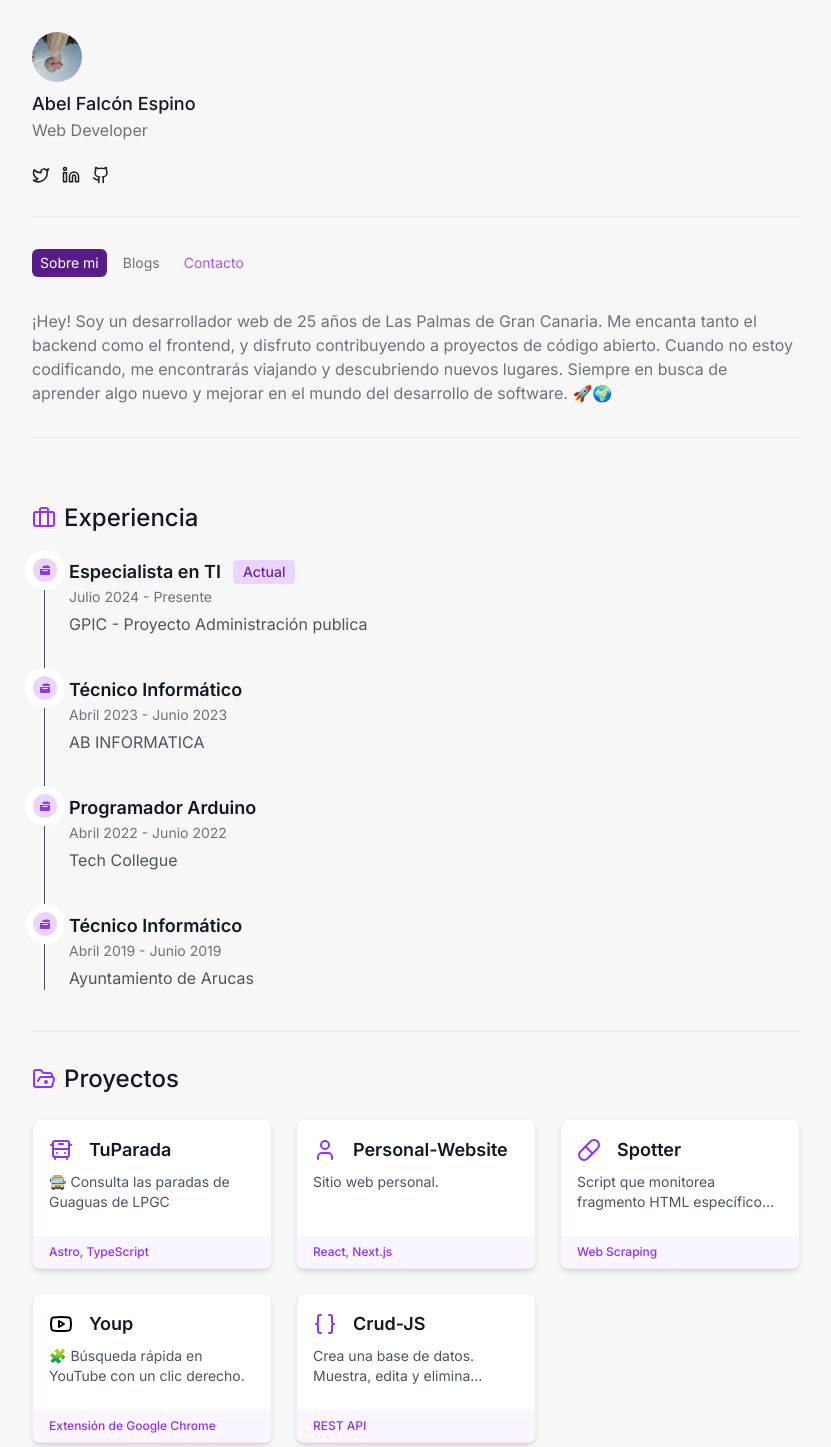
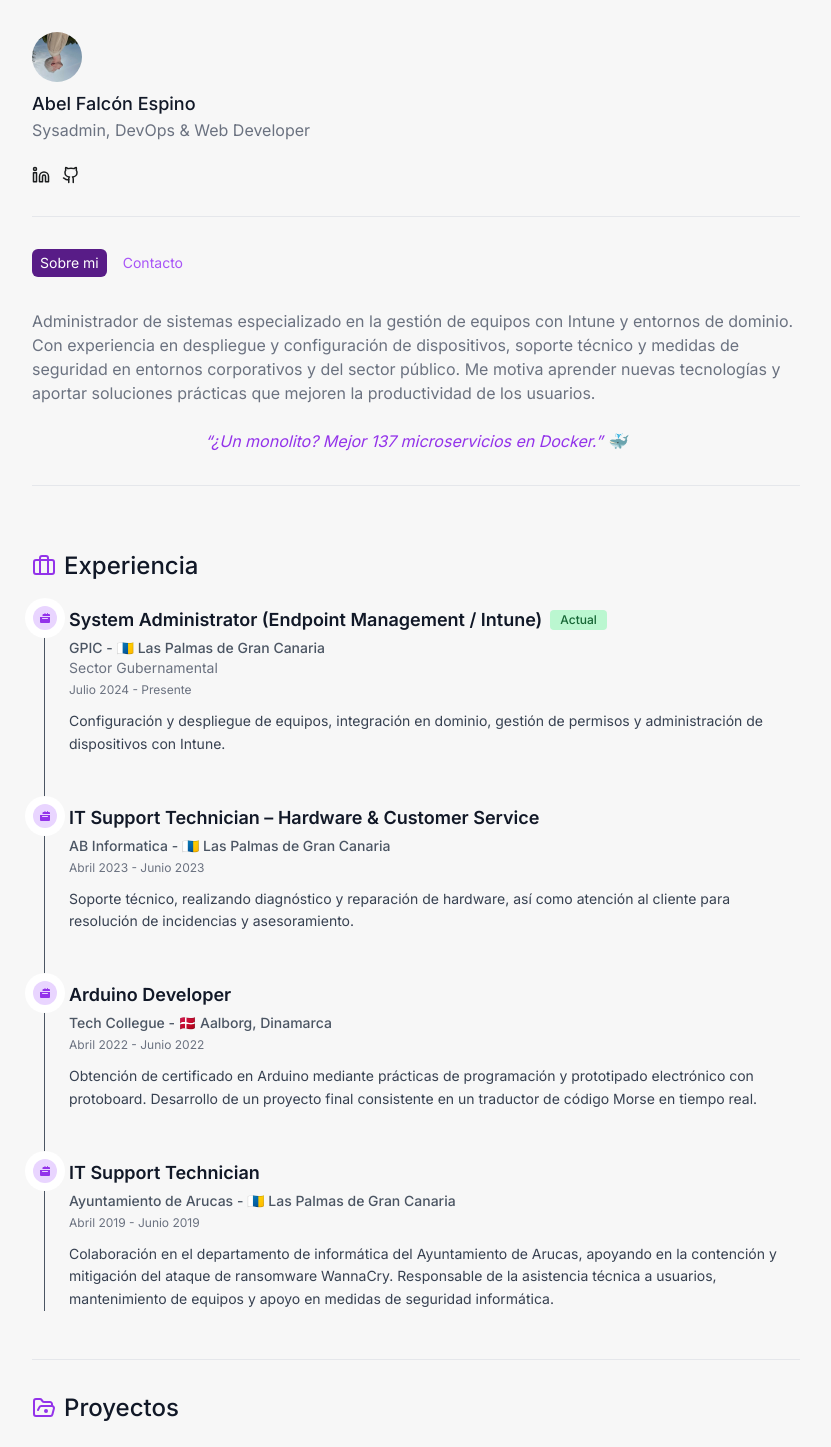
Before and after one commit to AbelFalcon/personal-website, a Next.js app: page / in a window 1280 px wide. Shown: the top 1447 px of the page, without its empty margins (224-1055 px from the left). Built offline with nearby package versions, Linux system fonts and the light colour scheme.

Commit message:
Cambios de estructa (:

```diff
--- a/src/app/page.jsx
+++ b/src/app/page.jsx
@@ -1,14 +1,13 @@
 /* eslint-disable @next/next/no-img-element */
 "use client";
 
-import { Suspense, useState, useEffect } from "react";
+import { Github, Linkedin } from "lucide-react";
 import Image from "next/image";
-import { Twitter, Linkedin, Github } from "lucide-react";
+import { useRouter, useSearchParams } from "next/navigation";
+import { Suspense, useEffect, useState } from "react";
 import profilePic from "./images/avatar.jpeg";
 import About from "./pages/about";
 import Contact from "./pages/contact";
-import Blogs from "./pages/blogs";
-import { useSearchParams, useRouter } from "next/navigation";
 
 function Content() {
   const searchParams = useSearchParams();
@@ -30,8 +29,6 @@ function Content() {
         return <About />;
       case "contact":
         return <Contact />;
-      case "blog":
-        return <Blogs />;
       default:
         return <p>Ups, de momento no tengo nada que mostrar.</p>;
     }
@@ -42,43 +39,37 @@ function Content() {
       <div className="flex items-center flex-wrap gap-2 mb-8">
         <button
           onClick={() => handleTabClick("about")}
-          className={`text-sm transition-colors px-2 py-1 rounded-md relative ${
-            tab === "about" ? "text-white" : "text-gray-500 hover:text-gray-900"
+          className={`text-sm transition-colors px-2 py-1 rounded-md relative ${tab === "about" ? "text-white" : "text-gray-500 hover:text-gray-900"
             }`}
         >
           <span className="relative z-10">Sobre mi</span>
           <span
-            className={`absolute inset-0 z-0 rounded-md ${
-              tab === "about" ? "bg-purple-900" : ""
+            className={`absolute inset-0 z-0 rounded-md ${tab === "about" ? "bg-purple-900" : ""
               }`}
           ></span>
         </button>
-        <button
+        <button hidden
           onClick={() => handleTabClick("blog")}
-          className={`text-sm transition-colors px-2 py-1 rounded-md relative ${
-            tab === "blog" ? "text-white" : "text-gray-500 hover:text-gray-900"
+          className={`text-sm transition-colors px-2 py-1 rounded-md relative ${tab === "blog" ? "text-white" : "text-gray-500 hover:text-gray-900"
             }`}
         >
           <span className="relative z-10">Blogs</span>
           <span
-            className={`absolute inset-0 z-0 rounded-md ${
-              tab === "blog" ? "bg-purple-900" : ""
+            className={`absolute inset-0 z-0 rounded-md ${tab === "blog" ? "bg-purple-900" : ""
               }`}
           ></span>
         </button>
 
         <button
           onClick={() => handleTabClick("contact")}
-          className={`text-sm transition-colors px-2 py-1 rounded-md relative ${
-            tab === "contact"
+          className={`text-sm transition-colors px-2 py-1 rounded-md relative ${tab === "contact"
             ? "text-white"
             : "text-purple-500 hover:text-gray-900"
             }`}
         >
           <span className="relative z-10">Contacto</span>
           <span
-            className={`absolute inset-0 z-0 rounded-md ${
-              tab === "contact" ? "bg-purple-900" : ""
+            className={`absolute inset-0 z-0 rounded-md ${tab === "contact" ? "bg-purple-900" : ""
               }`}
           ></span>
         </button>
@@ -107,19 +98,9 @@ export default function Home() {
           <h1 className="font-medium text-gray-900 mt-2 text-lg">
             Abel Falcón Espino
           </h1>
-          <p className="text-gray-500 text-base">Web Developer</p>
+          <p className="text-gray-500 text-base">Sysadmin, DevOps & Web Developer</p>
           <div className="flex flex-row justify-between items-center mt-6">
             <div className="flex flex-row gap-x-3">
-              <a
-                href="https://x.com/Saxboiii/"
-                target="_blank"
-                rel="noreferrer"
-              >
-                <Twitter
-                  size={18}
-                  className="transparent-icon hover:text-purple-400"
-                />
-              </a>
               <a href="/" target="_blank" rel="noreferrer">
                 <Linkedin
                   size={18}
--- a/src/app/pages/about.jsx
+++ b/src/app/pages/about.jsx
@@ -1,67 +1,54 @@
 /* eslint-disable @next/next/no-img-element */
-import { BusFront } from "lucide-react";
-import { Pill, Youtube, Braces, User, Briefcase, FolderOpenDot } from "lucide-react"
-import Image from 'next/image'
+import { Braces, Briefcase, BusFront, FolderOpenDot, Pill } from "lucide-react";
+import Image from 'next/image';
 
 const experienceData = [
   {
-    title: "Especialista en TI",
-    company: "GPIC - Proyecto Administración publica",
+    title: "System Administrator (Endpoint Management / Intune)",
+    Cliente: "Sector Gubernamental",
+    company: "GPIC - 🇮🇨 Las Palmas de Gran Canaria",
     date: "Julio 2024 - Presente",
     status: "Actual",
     statusColor: "purple",
+    description: "Configuración y despliegue de equipos, integración en dominio, gestión de permisos y administración de dispositivos con Intune."
   },
   {
-    title: "Técnico Informático",
-    company: "AB INFORMATICA",
+    title: "IT Support Technician – Hardware & Customer Service",
+    company: "AB Informatica - 🇮🇨 Las Palmas de Gran Canaria",
     date: "Abril 2023 - Junio 2023",
-    status: "Prácticas",
     statusColor: "gray",
+    description: "Soporte técnico, realizando diagnóstico y reparación de hardware, así como atención al cliente para resolución de incidencias y asesoramiento."
   },
   {
-    title: "Programador Arduino",
-    company: "Tech Collegue",
+    title: "Arduino Developer",
+    company: "Tech Collegue - 🇩🇰 Aalborg, Dinamarca",
     date: "Abril 2022 - Junio 2022",
-    status: "Prácticas",
     statusColor: "gray",
+    description: "Obtención de certificado en Arduino mediante prácticas de programación y prototipado electrónico con protoboard. Desarrollo de un proyecto final consistente en un traductor de código Morse en tiempo real."
   },
   {
-    title: "Técnico Informático",
-    company: "Ayuntamiento de Arucas",
+    title: "IT Support Technician",
+    company: "Ayuntamiento de Arucas - 🇮🇨 Las Palmas de Gran Canaria",
     date: "Abril 2019 - Junio 2019",
-    status: "Prácticas",
     statusColor: "gray",
+    description: "Colaboración en el departamento de informática del Ayuntamiento de Arucas, apoyando en la contención y mitigación del ataque de ransomware WannaCry. Responsable de la asistencia técnica a usuarios, mantenimiento de equipos y apoyo en medidas de seguridad informática."
   },
 ]
 
 const projectsData = [
   {
     title: "TuParada",
-    description: "🚍 Consulta las paradas de Guaguas de LPGC ",
+    description: "Consulta las paradas de Guaguas de LPGC Una alternariva eficiente a la APP Oficial.",
     tech: "Astro, TypeScript",
     icon: <BusFront className="w-6 h-6 text-purple-600" />,
     url: "https://github.com/Vicente015/tuparada",
   },
   {
-    title: "Personal-Website",
-    description: "Sitio web personal.",
-    tech: "React, Next.js",
-    icon: <User className="w-6 h-6 text-purple-600" />,
-    url: "https://github.com/AbelFalcon/CRUD-JS",
-  },
-  {
     title: "Spotter",
-    description: "Script que monitorea fragmento HTML específico cada 10 minutos.",
+    description: "Monitoriza elementos HTML y recibe una notifiación.",
     tech: "Web Scraping",
     icon: <Pill className="w-6 h-6 text-purple-600" />,
     url: "https://github.com/AbelFalcon/Spotter",
-  },
-  {
-    title: "Youp",
-    description: "🧩 Búsqueda rápida en YouTube con un clic derecho.",
-    tech: "Extensión de Google Chrome",
-    icon: <Youtube className="w-6 h-6 text-purple-600" color="black" />,
-    url: "https://github.com/AbelFalcon/Youp",
   },
   {
     title: "Crud-JS",
@@ -74,7 +61,6 @@ const projectsData = [
 
 const technologiesData = [
   { name: 'JavaScript', src: '/images/javascript.png' },
-  { name: 'Python', src: '/images/python.png' },
   { name: 'React', src: '/images/react.png' },
   { name: 'Node.js', src: '/images/node-js.png' },
   { name: 'Git', src: '/images/git.png' },
@@ -94,41 +80,72 @@ const About = () => {
   return (
     <div className="animate-fadeInUp">
       <p className="text-base text-gray-500">
-        ¡Hey! Soy un desarrollador web de 25 años de Las Palmas de Gran Canaria. Me encanta tanto el backend como el frontend, y disfruto contribuyendo a proyectos de código abierto. Cuando no estoy codificando, me encontrarás viajando y descubriendo nuevos lugares. Siempre en busca de aprender algo nuevo y mejorar en el mundo del desarrollo de software. 🚀🌍
+        Administrador de sistemas especializado en la gestión de equipos con Intune y entornos de dominio.
+        Con experiencia en despliegue y configuración de dispositivos, soporte técnico y medidas de seguridad
+        en entornos corporativos y del sector público. Me motiva aprender nuevas tecnologías y aportar soluciones
+        prácticas que mejoren la productividad de los usuarios.
       </p>
 
-     <div className="border-b w-full my-8"></div>
+      <blockquote className="mt-6 text-center italic text-purple-600 dark:text-purple-300">
+        “¿Un monolito? Mejor 137 microservicios en Docker.” 🐳
+      </blockquote>
+
+      <div className="border-b w-full my-8"></div>
 
       <div className="mt-16">
         <h1 className="font-medium text-gray-900 mb-6 text-2xl flex items-center">
           <Briefcase className="w-6 h-6 mr-2 text-purple-600" />
           Experiencia
         </h1>
+
         <ol className="relative border-l border-gray-600 dark:border-gray-700 ml-3">
           {experienceData.map((job, index) => (
-            <li key={index} className="mb-10 ml-6">
-              <span className={`absolute flex items-center justify-center w-6 h-6 bg-purple-200 dark:bg-purple-900 rounded-full -left-3 ring-8 ring-white dark:ring-gray-900`}>
-                <svg className="w-2.5 h-2.5 text-purple-600 dark:text-purple-300" aria-hidden="true" xmlns="http://www.w3.org/2000/svg" fill="currentColor" viewBox="0 0 20 20">
-                  <path d="M20 4a2 2 0 0 0-2-2h-2V1a1 1 0 0 0-2 0v1h-3V1a1 1 0 0 0-2 0v1h-2a2 2 0 0 0-2 2v2h20V4ZM0 18a2 2 0 0 0 2 2h16a2 2 0 0 0 2-2V8H0v10Zm5-8h10a1 1 0 0 1 0 2H5a1 1 0 0 1 0-2Z"/>
+            <li key={index} className="mb-12 ml-6">
+              <span className="absolute flex items-center justify-center w-6 h-6 bg-purple-200 dark:bg-purple-900 rounded-full -left-3 ring-8 ring-white dark:ring-gray-900">
+                <svg
+                  className="w-2.5 h-2.5 text-purple-600 dark:text-purple-300"
+                  aria-hidden="true"
+                  xmlns="http://www.w3.org/2000/svg"
+                  fill="currentColor"
+                  viewBox="0 0 20 20"
+                >
+                  <path d="M20 4a2 2 0 0 0-2-2h-2V1a1 1 0 0 0-2 0v1h-3V1a1 1 0 0 0-2 0v1h-2a2 2 0 0 0-2 2v2h20V4ZM0 18a2 2 0 0 0 2 2h16a2 2 0 0 0 2-2V8H0v10Zm5-8h10a1 1 0 0 1 0 2H5a1 1 0 0 1 0-2Z" />
                 </svg>
               </span>
-              <h3 className="flex items-center mb-1 text-lg font-semibold text-gray-900 dark:text-gray-100">
-                {job.title}
-                {job.status === "Actual" && (
-                  <span className="bg-purple-200 dark:bg-purple-900 text-purple-800 dark:text-purple-200 text-sm font-medium mr-2 px-2.5 py-0.5 rounded ml-3">
+
+              <div className="flex items-center flex-wrap gap-2">
+                <h3 className="text-lg font-semibold text-gray-900 dark:text-gray-100">
+                  {job.title}
+                </h3>
+                {job.status && (
+                  <span className="bg-green-200 dark:bg-green-900 text-green-800 dark:text-green-200 text-xs font-medium px-2.5 py-0.5 rounded">
                     {job.status}
                   </span>
                 )}
-              </h3>
-              <time className="block mb-2 text-sm font-normal leading-none text-gray-500 dark:text-gray-400">
+              </div>
+
+              {/* empresa + cliente */}
+              <div className="mt-1 flex flex-col text-sm text-gray-600 dark:text-gray-300">
+                <span className="font-medium">{job.company}</span>
+                {job.Cliente && <span className="text-gray-500 dark:text-gray-400">{job.Cliente}</span>}
+              </div>
+
+              {/* fecha */}
+              <time className="mt-1 block text-xs text-gray-500 dark:text-gray-400">
                 {job.date}
               </time>
-              <p className="mb-4 text-base font-normal text-gray-600 dark:text-gray-300">
-                {job.company}
-              </p>
+
+              {/* descripción */}
+              {job.description && (
+                <p className="mt-3 text-sm leading-relaxed text-gray-700 dark:text-gray-300">
+                  {job.description}
+                </p>
+              )}
             </li>
           ))}
         </ol>
+
+
 
         <div className="border-b w-full my-8"></div>
 
@@ -142,9 +159,8 @@ const About = () => {
             <article
               key={index}
               onClick={() => handleArticleClick(project.url)}
-              className={`bg-white shadow-md rounded-lg overflow-hidden hover:shadow-lg transition duration-300 cursor-pointer flex flex-col justify-between ${
-                project.highlight ? 'relative p-[2px]' : 'border border-purple-100'
-              }`}
+              className={`bg-white shadow-md rounded-lg overflow-hidden hover:shadow-lg transition duration-300 cursor-pointer flex flex-col justify-between ${project.highlight ? 'relative p-[2px]' : 'border border-purple-100'
+                }`}
             >
               {project.highlight && (
                 <div className="absolute inset-0 bg-gradient-to-r from-purple-300 via-pink-300 to-purple-300 dark:from-purple-700 dark:via-pink-600 dark:to-purple-700 rounded-lg animate-border-move"></div>
--- a/src/app/pages/contact.jsx
+++ b/src/app/pages/contact.jsx
@@ -1,4 +1,4 @@
-import { Mail, Twitter, Github } from "lucide-react"
+import { Github, Mail } from "lucide-react";
 
 const Contact = () => {
   return (
@@ -19,10 +19,6 @@ const Contact = () => {
             contacto@abelfalcon.com
           </a>
 
-          <a href="https://x.com/Saxboiii" target="_blank" rel="noreferrer" className="flex items-center text-purple-600 hover:text-purple-800 transition-colors duration-300">
-            <Twitter className="h-5 w-5 mr-3" />
-            @Saxboiii
-          </a>
 
           <a href="https://github.com/AbelFalcon" target="_blank" rel="noreferrer" className="flex items-center text-purple-600 hover:text-purple-800 transition-colors duration-300">
             <Github className="h-5 w-5 mr-3" />
```
Also changed, not shown: 1 other file (tests, documents, lock files or other folders). Lines whose indentation alone changed are shown as unchanged.
